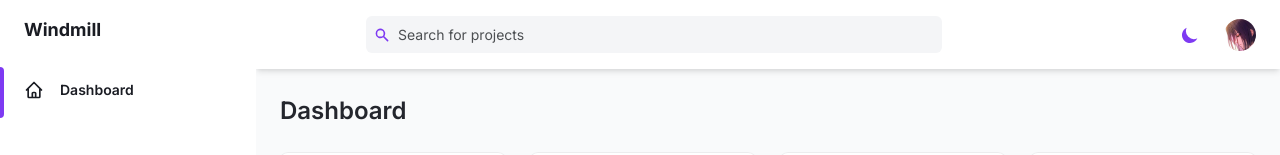
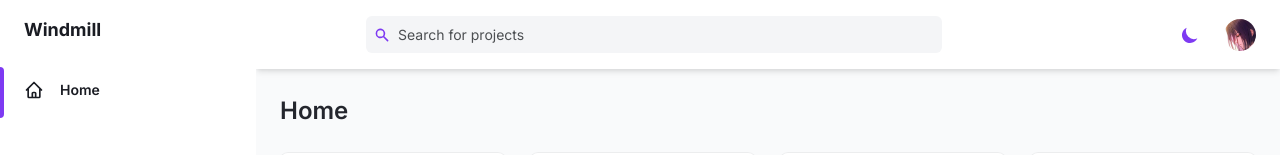
Before and after one commit to Befous/befous.com, a plain HTML site: page index.html in a window 1280 px wide. Shown: the top 155 px of the page. Drawn offline with nearby package versions, Linux system fonts and the light colour scheme.

Commit message:
Tambah meta

```diff
--- a/index.html
+++ b/index.html
@@ -3,7 +3,10 @@
 <head>
     <meta charset="UTF-8">
     <meta name="viewport" content="width=device-width, initial-scale=1.0">
-    <title>Dashboard</title>
+    <meta name="description" content="Befous - Befous - Explore my projects, passions, and skills. Discover what I'm working on and what I can do." />
+    <meta name="keywords" content="Befous, Developer, Gaming, Comics, Anime, Movies, Series">
+    <meta name="author" content="Befous">
+    <title>Home</title>
     <link href="https://fonts.googleapis.com/css2?family=Inter:wght@400;500;600;700;800&display=swap" rel="stylesheet"/>
     <link rel="stylesheet" href="/assets/css/tailwind.output.css" />
     <script src="https://cdn.jsdelivr.net/gh/alpinejs/alpine@v2.x.x/dist/alpine.min.js" defer></script>
@@ -49,7 +52,7 @@
                                 d="M3 12l2-2m0 0l7-7 7 7M5 10v10a1 1 0 001 1h3m10-11l2 2m-2-2v10a1 1 0 01-1 1h-3m-6 0a1 1 0 001-1v-4a1 1 0 011-1h2a1 1 0 011 1v4a1 1 0 001 1m-6 0h6"
                             ></path>
                         </svg>
-                        <span class="ml-4">Dashboard</span>
+                        <span class="ml-4">Home</span>
                         </a>
                     </li>
                 </ul>
@@ -110,7 +113,7 @@
                                     d="M3 12l2-2m0 0l7-7 7 7M5 10v10a1 1 0 001 1h3m10-11l2 2m-2-2v10a1 1 0 01-1 1h-3m-6 0a1 1 0 001-1v-4a1 1 0 011-1h2a1 1 0 011 1v4a1 1 0 001 1m-6 0h6"
                                 ></path>
                             </svg>
-                            <span class="ml-4">Dashboard</span>
+                            <span class="ml-4">Home</span>
                         </a>
                     </li>
                 </ul>
@@ -307,7 +310,7 @@
                     <h2
                         class="my-6 text-2xl font-semibold text-gray-700 dark:text-gray-200"
                     >
-                        Dashboard
+                        Home
                     </h2>
                     <!-- Cards -->
                     <div class="grid gap-6 mb-8 md:grid-cols-2 xl:grid-cols-4">
```
